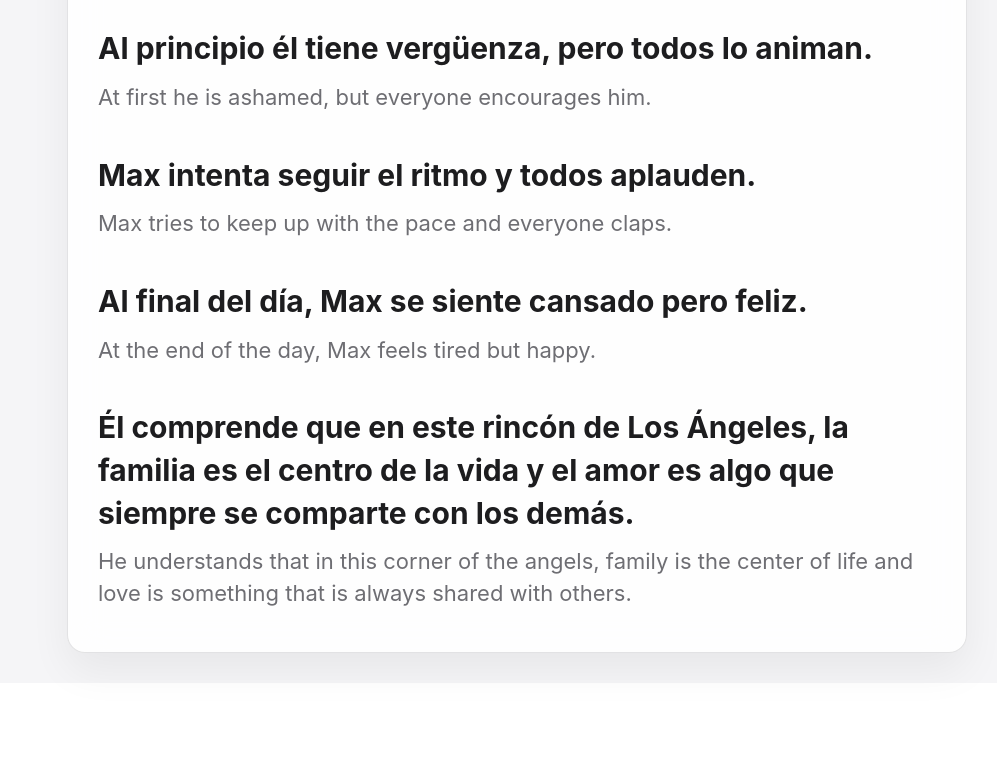
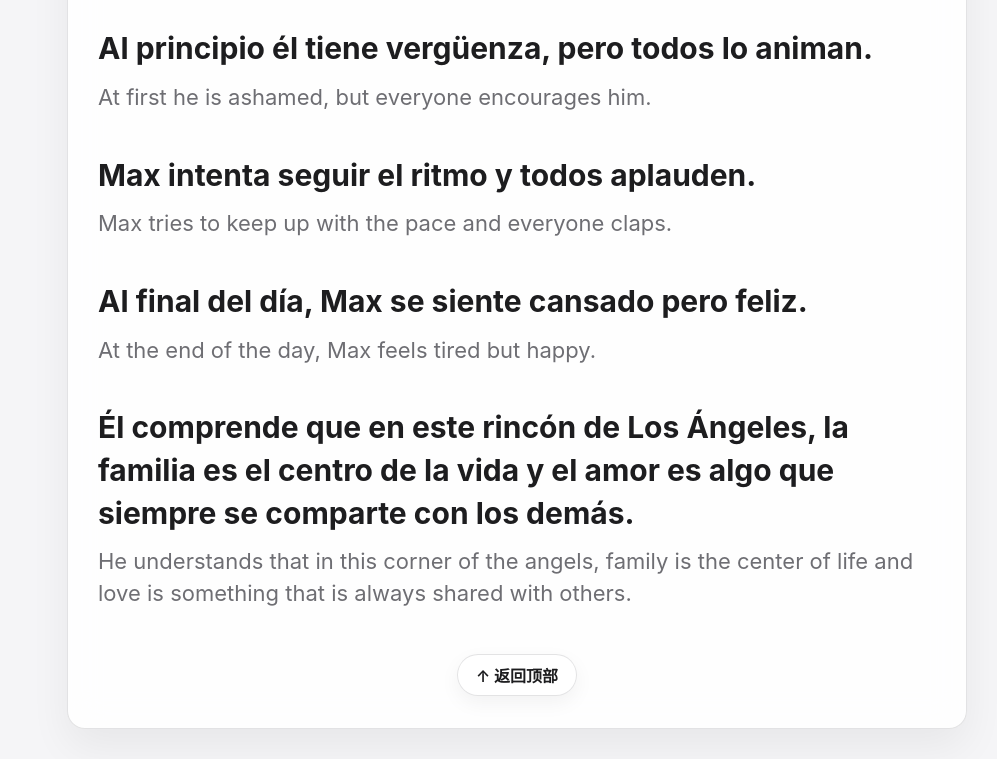
Before and after one commit to BaiRensan/SpanishReader, a website: page index.html in a window 1280 px wide. Shown: the part 4103-4862 px from the top of the page, without its empty margins (283-1280 px from the left). Before the commit the page ends 4786 px from the top, so only its background shows below. Drawn offline with Linux system fonts and the light colour scheme; no server answers.

Commit message:
底部增加返回顶部按钮

```diff
--- a/app.js
+++ b/app.js
@@ -31,6 +31,7 @@ const elements = {
   articleText: document.querySelector("#articleText"),
   sentenceList: document.querySelector("#sentenceList"),
   sentenceCount: document.querySelector("#sentenceCount"),
+  backToTop: document.querySelector("#backToTop"),
   readArticle: document.querySelector("#readArticle"),
   stopReading: document.querySelector("#stopReading"),
   voiceSelect: document.querySelector("#voiceSelect"),
@@ -500,6 +501,9 @@ elements.deleteArticle.addEventListener("click", () => {
 
 elements.saveArticle.addEventListener("click", saveCurrentArticle);
 elements.readArticle.addEventListener("click", speakArticle);
+elements.backToTop.addEventListener("click", () => {
+  window.scrollTo({ top: 0, behavior: "smooth" });
+});
 elements.stopReading.addEventListener("click", () => {
   window.speechSynthesis?.cancel();
   activeUtterance = null;
--- a/index.html
+++ b/index.html
@@ -84,6 +84,9 @@
             <p id="sentenceCount">0 句</p>
           </div>
           <div class="sentences" id="sentenceList"></div>
+          <div class="back-top-row">
+            <button class="back-top-button" id="backToTop" type="button">↑ 返回顶部</button>
+          </div>
         </section>
       </main>
     </div>
--- a/styles.css
+++ b/styles.css
@@ -485,6 +485,40 @@ h2 {
   line-height: 1.45;
 }
 
+.back-top-row {
+  display: flex;
+  justify-content: center;
+  padding-top: 34px;
+}
+
+.back-top-button {
+  min-height: 42px;
+  border: 1px solid var(--line);
+  border-radius: 999px;
+  padding: 0 18px;
+  background: rgba(255, 255, 255, 0.78);
+  color: var(--ink);
+  font-weight: 600;
+  box-shadow: 0 7px 20px rgba(0, 0, 0, 0.05);
+  transition:
+    background-color 140ms ease,
+    border-color 140ms ease,
+    color 140ms ease,
+    transform 140ms ease;
+}
+
+.back-top-button:hover {
+  border-color: var(--accent);
+  background: var(--accent-wash);
+  color: var(--accent);
+  transform: translateY(-1px);
+}
+
+:root[data-theme="dark"] .back-top-button {
+  background: rgba(44, 44, 46, 0.78);
+  box-shadow: 0 8px 24px rgba(0, 0, 0, 0.22);
+}
+
 .small-button {
   min-height: 34px;
   padding: 0 10px;
```
